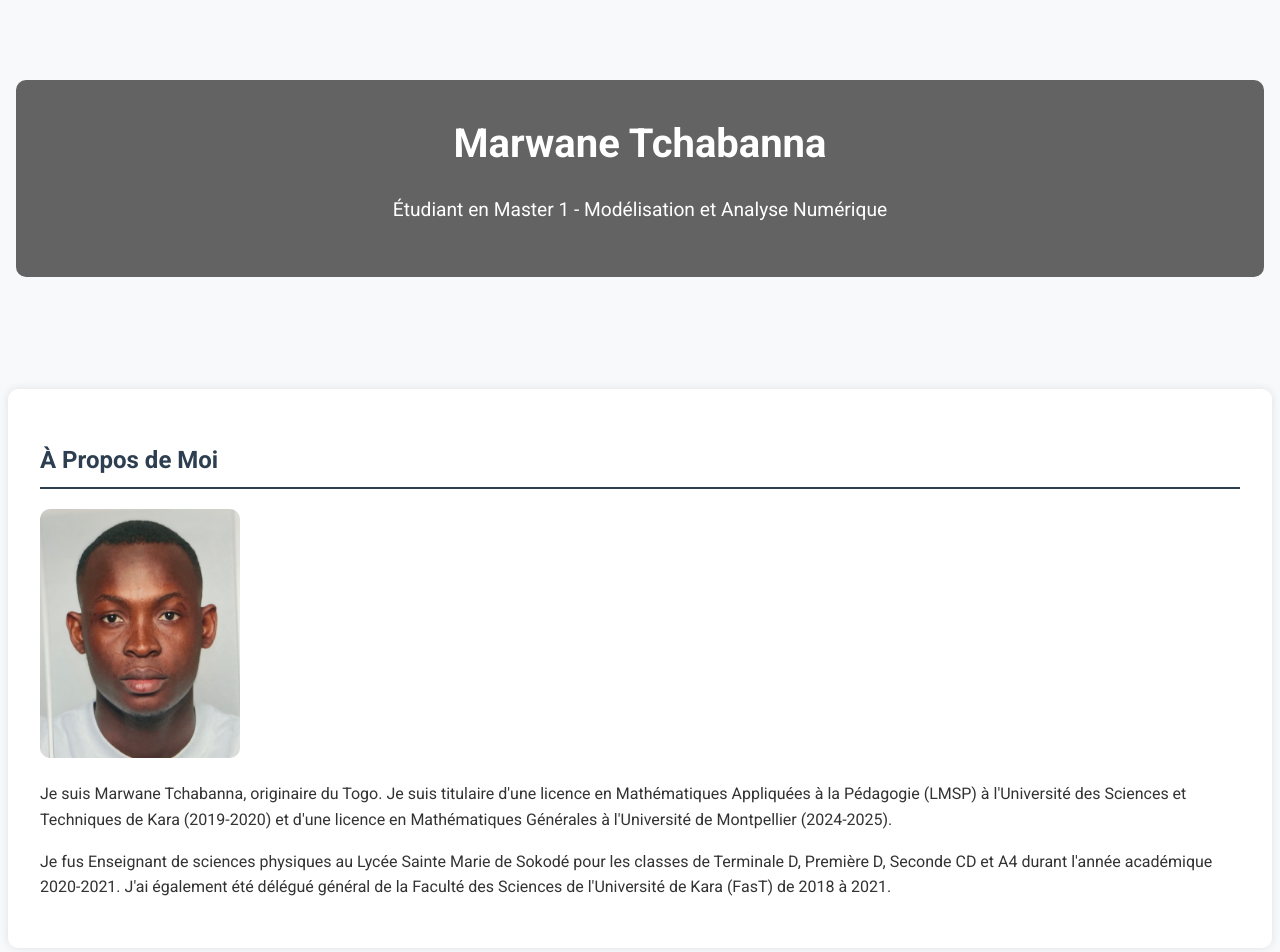
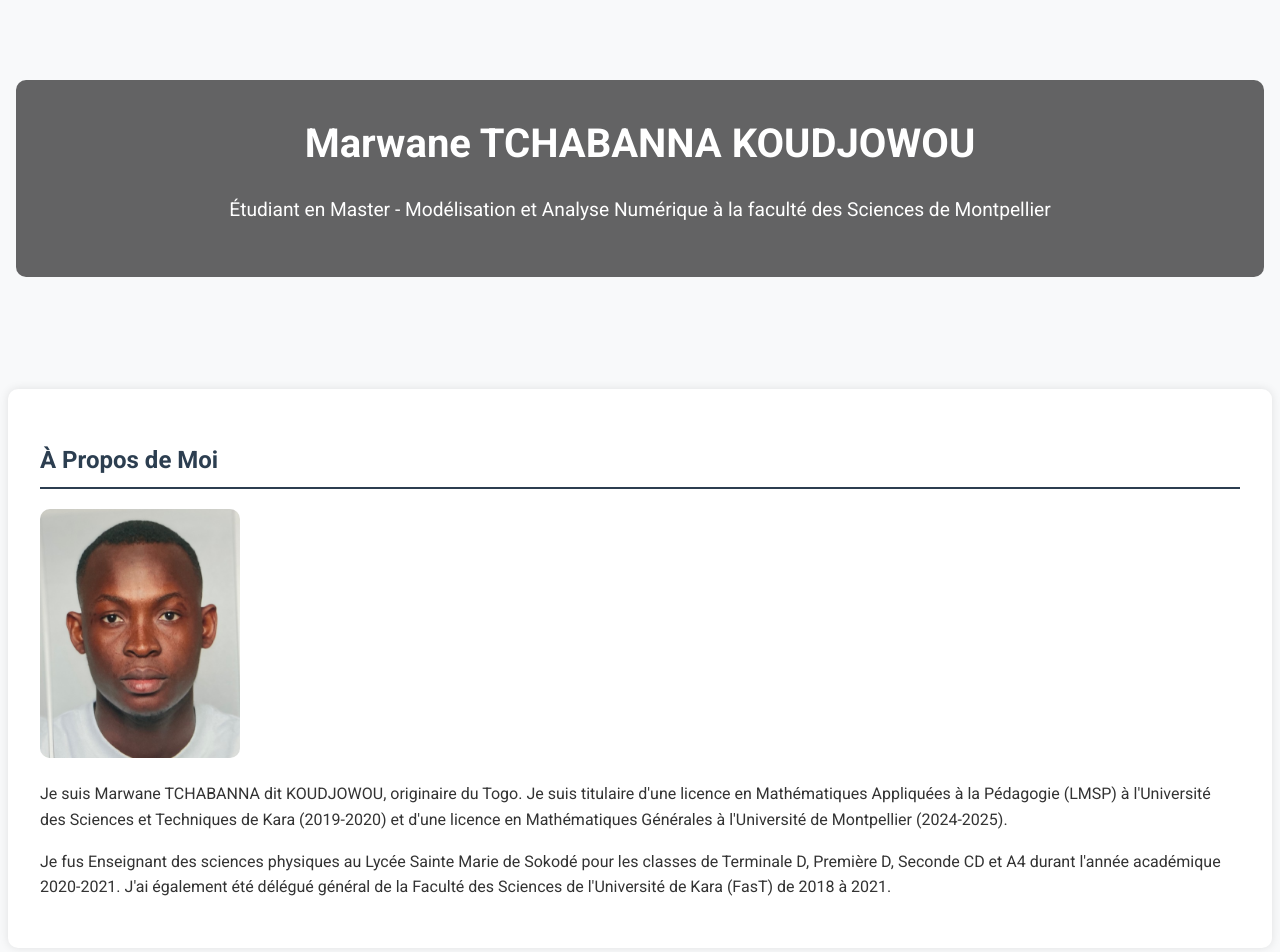
Before and after one commit to danladi-boop/tchabanna-academic-portfolio, a plain HTML site: page index.html in a window 1280 px wide. Shown: the top 952 px of the page. Drawn offline with Linux system fonts and the light colour scheme.

Commit message:
Update index.html

```diff
--- a/index.html
+++ b/index.html
@@ -3,15 +3,15 @@
 <head>
     <meta charset="UTF-8">
     <meta name="viewport" content="width=device-width, initial-scale=1.0">
-    <title>Portfolio - Marwane Tchabanna</title>
+    <title>Portfolio - Marwane TCHABANNA KOUDJOWOU</title>
     <link rel="stylesheet" href="style.css">
     <link href="https://fonts.googleapis.com/css2?family=Roboto:wght@300;400;700&display=swap" rel="stylesheet">
 </head>
 <body>
     <header style="background-image: url('image/background.jpg');">
         <div class="header-content">
-            <h1>Marwane Tchabanna</h1>
-            <p>Étudiant en Master 1 - Modélisation et Analyse Numérique</p>
+            <h1>Marwane TCHABANNA KOUDJOWOU</h1>
+            <p>Étudiant en Master  - Modélisation et Analyse Numérique à la faculté des Sciences de Montpellier</p>
         </div>
     </header>
 
@@ -22,10 +22,10 @@
                 <!-- Photo de profil réduite -->
                 <img src="image/profile_pic.jpg" alt="Marwane Tchabanna" class="profile-pic" width="200">
                 <p>
-                    Je suis Marwane Tchabanna, originaire du Togo. Je suis titulaire d'une licence en Mathématiques Appliquées à la Pédagogie (LMSP) à l'Université des Sciences et Techniques de Kara (2019-2020) et d'une licence en Mathématiques Générales à l'Université de Montpellier (2024-2025).
+                    Je suis Marwane TCHABANNA dit KOUDJOWOU, originaire du Togo. Je suis titulaire d'une licence en Mathématiques Appliquées à la Pédagogie (LMSP) à l'Université des Sciences et Techniques de Kara (2019-2020) et d'une licence en Mathématiques Générales à l'Université de Montpellier (2024-2025).
                 </p>
                 <p>
-                     Je fus Enseignant de sciences physiques au Lycée Sainte Marie de Sokodé pour les classes de Terminale D, Première D, Seconde CD et A4 durant l'année académique 2020-2021. J'ai également été délégué général de la Faculté des Sciences de l'Université de Kara (FasT) de 2018 à 2021.
+                     Je fus Enseignant des sciences physiques au Lycée Sainte Marie de Sokodé pour les classes de Terminale D, Première D, Seconde CD et A4 durant l'année académique 2020-2021. J'ai également été délégué général de la Faculté des Sciences de l'Université de Kara (FasT) de 2018 à 2021.
                 </p>
             </div>
         </section>
```
